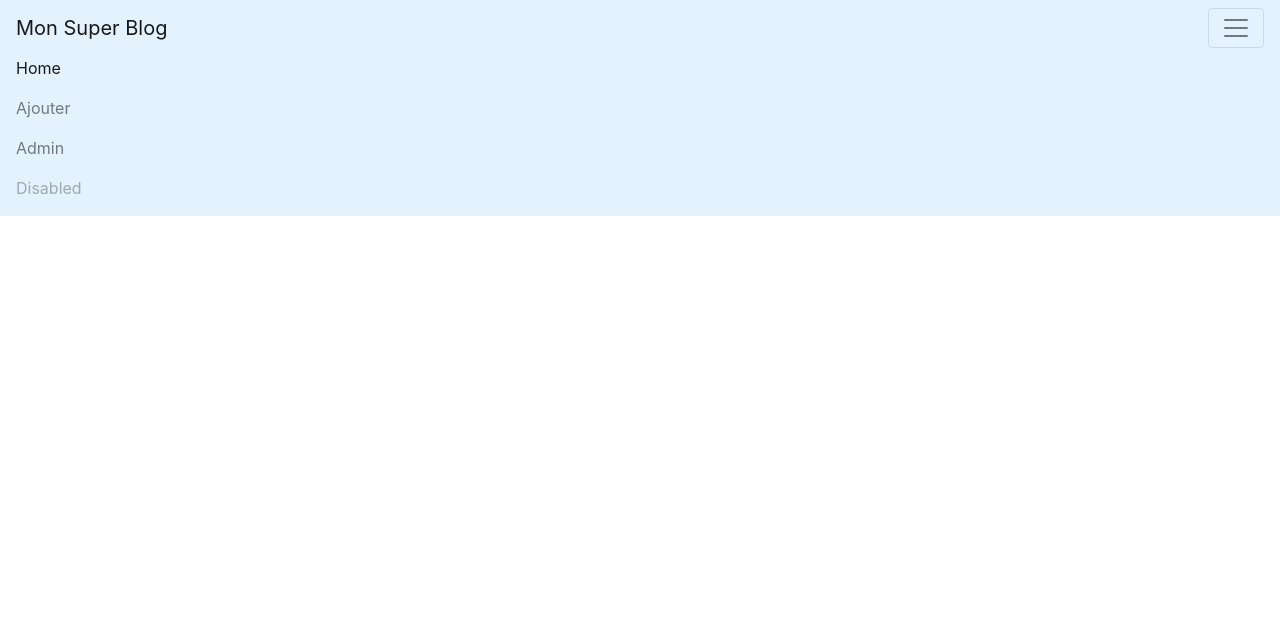
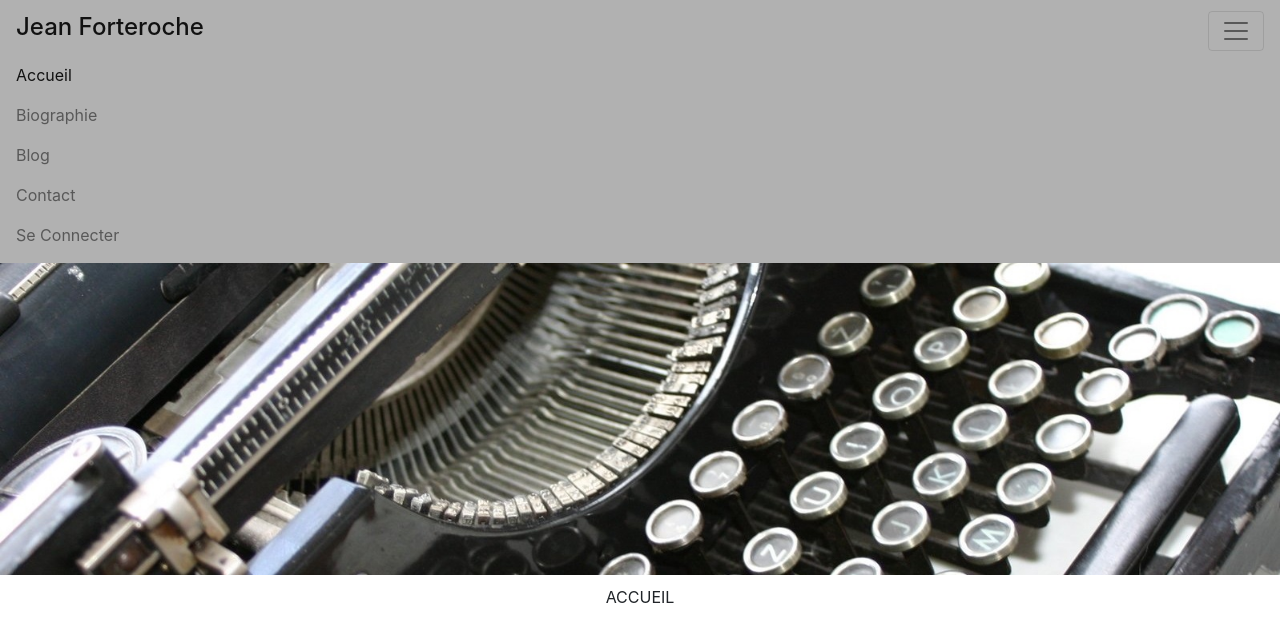
Before and after one commit to ruiruivo83/Creez-un-blog-pour-un-ecrivain, a PHP site: page / in a window 1280 px wide, after a click that opens the changed part. Shown: the top 642 px of the page. Run offline with PHP 8.4, Linux system fonts and the light colour scheme; data that the repository does not hold is empty; some libraries are stand-ins or nearby versions.

Commit message:
New Commit

```diff
--- /dev/null
+++ b/controller/index_controller.php
@@ -0,0 +1,121 @@
+<!-- INDEX CONTROLLER -->
+
+<?php
+
+// IMPORT
+// require "model/fill_list_posts.php";
+// LISTER TOUT LES BILLETS
+
+function accueil()
+{
+    // IMPORT VIEWS
+    $view = file_get_contents("view/_layout.html");
+    $default_code = "ACCUEIL";
+
+    echo ReplaceContent($default_code, $view);
+
+}
+
+function biographie()
+{
+    // IMPORT VIEWS
+    $view = file_get_contents("view/_layout.html");
+    $default_code = "BIOGRAPHIE";
+
+    echo ReplaceContent($default_code, $view);
+}
+
+function blog()
+{
+    // IMPORT VIEWS
+    $view = file_get_contents("view/_layout.html");
+    $default_code = "BLOG";
+
+    echo ReplaceContent($default_code, $view);
+}
+
+function contact()
+{
+    // IMPORT VIEWS
+    $view = file_get_contents("view/_layout.html");
+    $default_code = "CONTACT";
+
+    echo ReplaceContent($default_code, $view);
+}
+
+function se_connecter()
+{
+    // IMPORT VIEWS
+    $view = file_get_contents("view/_layout.html");
+    $default_code = file_get_contents("view/formulaire_default_code.html");
+
+    echo ReplaceContent($default_code, $view);
+}
+
+function acces_admin()
+{
+    // IMPORT VIEWS
+    $view = file_get_contents("view/_layout.html");
+    $default_code = file_get_contents("view/admin_panel_default_code.html");
+    $add_post = file_get_contents("view/add_post_default_code.html");
+
+    $view = ReplaceContent($default_code, $view);
+
+    $view = ReplaceAddPost($add_post, $view);
+
+    $view = ReplacePostList($view);
+
+    echo $view;
+}
+
+// ____________________________________________________________
+// ____________________________________________________________
+
+// UNIVERSAL REPLACE {CONTENT}
+function ReplaceContent($default_code, $view)
+{
+
+    $view = str_replace("{CONTENT}", $default_code, $view);
+    return $view;
+
+}
+
+// UNIVERSAL REPLACE {ADD_POST}
+function ReplaceAddPost($default_code, $view)
+{
+
+    $view = str_replace("{ADD_POST}", $default_code, $view);
+    return $view;
+
+}
+
+// UNIVERSAL REPLACE {POST_LIST}
+function ReplacePostList($view)
+{
+
+    require "model/get_posts.php";
+
+
+    $post_default_code = file_get_contents("view/post_default_code.html");
+
+    $result = get_posts();
+
+    $bloc_billet = "";
+    foreach ($result as $current_result) {
+        $current_billet = $post_default_code;
+        // REPLACE {DATE_BILLET} - BY $current_result["date_creation"] - INSIDE $current_billet
+        $current_billet = str_replace("{POST_DATE}", $current_result["date_creation"], $current_billet);
+        $current_billet = str_replace("{POST_TITLE}", $current_result["titre"], $current_billet);
+        $current_billet = str_replace("{POST_CONTENT}", $current_result["contenu"], $current_billet);
+        $current_billet = str_replace("{ID}", $current_result["id"], $current_billet);
+
+        // AJOUTER ICI LA FONCTION POUR CALCULER LE TOTAL DES COMMENTAIRES DANS LA BD pour chaque billet
+
+        $bloc_billet .= $current_billet;
+    }
+
+    $bloc_billet = str_replace("{POST_LIST}", $bloc_billet, $view);
+
+    return $bloc_billet;
+
+}
--- a/index.php
+++ b/index.php
@@ -3,80 +3,43 @@
 <?php
 
 // IMPORT
-require 'controller/post_controller.php';
+require 'controller/index_controller.php';
 
 if (isset($_GET['action'])) {
 
-    // LIST ALL POSTS
-    if ($_GET['action'] == 'list_posts') {
-
-        list_posts();
+    // ACCUEIL
+    if ($_GET['action'] == 'accueil') {
+        accueil();
     }
 
-    // ADD POST TO DATABASE
-    elseif (($_GET['action'] == 'add_post')) {
-        add_post();
+    // BIOGRAPHIE
+    elseif (($_GET['action'] == 'biographie')) {
+        biographie();
     }
 
-    // SHOW POST DETAILS
-    elseif ($_GET['action'] == 'show_post_details') {
-
-        if (isset($_GET['id']) && $_GET['id'] > 0) {
-            show_post_details($_GET['id']);
-        } else {
-            echo 'Erreur : aucun identifiant de billet envoyé';
-        }
+    // BLOG
+    elseif (($_GET['action'] == 'blog')) {
+        blog();
     }
 
-    // EDIT POST
-    elseif ($_GET['action'] == 'edit_post') {
-
-        if (isset($_GET['id']) && $_GET['id'] > 0) {
-            edit_post($_GET['id']);
-        } else {
-            echo 'Erreur : aucun identifiant de billet envoyé';
-        }
-
+    // CONTACT
+    elseif (($_GET['action'] == 'contact')) {
+        contact();
     }
 
-    // DELETE POST
-    elseif ($_GET['action'] == 'delete_post') {
-
-        if (isset($_GET['id']) && $_GET['id'] > 0) {
-            delete_post($_GET['id']);
-        } else {
-            echo 'Erreur : aucun identifiant de billet envoyé';
-        }
-
+    // SE CONNECTER - ACCES ADMIN
+    elseif ($_GET['action'] == 'se_connecter') {
+        se_connecter();
     }
 
-    // SHOW NEW POST FORM
-    elseif (($_GET['action'] == 'show_new_post_form')) {
-        show_new_post_form();
-    }
 
-    // ADD COMMENT TO POST
-    elseif ($_GET['action'] == 'add_comment') {
-
-        if (isset($_GET['id']) && $_GET['id'] > 0) {
-            if (!empty($_POST['author']) && !empty($_POST['comment'])) {
-                addComment($_GET['id'], $_POST['author'], $_POST['comment']);
-            } else {
-                echo 'Erreur : tous les champs ne sont pas remplis !';
-            }
-        } else {
-            echo 'Erreur : aucun identifiant de billet envoyé';
-        }
-
-    }
-
-    // ACCES ADMIN
-    elseif (($_GET['action'] == 'admin')) {
-        admin();
+    // SE CONNECTER - ACCES ADMIN
+    elseif ($_GET['action'] == 'acces_admin') {
+        acces_admin();
     }
 
 } else {
 
-    list_posts();
+    accueil();
 
 }
--- a/model/add_post.php
+++ b/model/add_post.php
@@ -1,7 +1,33 @@
 <?php
 
-function add_post_model()
-{
-    $add_post_default_code = file_get_contents("view/add_post_default_code.html");
-    return $add_post_default_code;
+require "../config.php";
+
+// DEFINE DATABASE CONNECTION - PDO
+try {
+
+    $bdd = new PDO('mysql:host=localhost;dbname=' . $Database_Name, $Database_User, $Database_Password);
+
+} catch (\Throwable $e) {
+
+    die('Erreur : ' . $e->getMessage());
+
 }
+
+// BOUTON - INSERT TO DATABASE
+if ($_SERVER['REQUEST_METHOD'] == "POST" AND isset($_POST["Titre"])) {
+
+    $Titre = $_POST["Titre"];
+
+    $Contenu = $_POST["Contenu"];
+
+    // PREPARE QUERY - use prepare pour les accents sur les lettres
+
+    $req = $bdd->prepare("INSERT INTO billets(titre, contenu, date_creation) values (?, ?, NOW()) ");
+
+    $req->execute(array($Titre, $Contenu));
+
+    header('Location: ../index.php');
+
+    exit();
+
+}
--- a/public/css/style.css
+++ b/public/css/style.css
@@ -1,12 +1,47 @@
 body {
-    padding-left: 10%;
-    padding-right: 10%;
-    text-align: center;
+    /*padding-left: 10%;
+    padding-right: 10%;*/
+    /* text-align: center; */
     display: block;
     justify-content: center;
 }
 
+.div_post {
+
+}
 
 .input_text {
-    width: 1000px;
+    margin: auto;
+    width: 50rem;
 }
+
+.comments {
+    text-align: left;
+}
+
+.comments .input_text {
+    width: 48rem;
+}
+
+.card_body_comments_container {
+    background-color: aliceblue;
+    width: 99%;
+   margin: auto;
+}
+
+.comments {
+    text-align: left;
+}
+
+.card {
+    margin: auto;
+}
+
+.div_image {
+    margin-bottom: 10px;
+    text-align: center;
+}
+
+img {
+    margin: auto;
+}
--- a/view/_layout.html
+++ b/view/_layout.html
@@ -6,22 +6,34 @@
     <meta charset="utf-8">
     <meta name="viewport" content="width=device-width, initial-scale=1, shrink-to-fit=no">
 
+
     <!-- Bootstrap CSS -->
     <link rel="stylesheet" href="https://stackpath.bootstrapcdn.com/bootstrap/4.3.1/css/bootstrap.min.css"
         integrity="sha384-ggOyR0iXCbMQv3Xipma34MD+dH/1fQ784/j6cY/iJTQUOhcWr7x9JvoRxT2MZw1T" crossorigin="anonymous">
+
+
+    <!-- LOCAL CSS -->
+    <link rel="stylesheet" type="text/css" href="public/css/style.css">
+
 
     <!-- Tiny MCE -->
     <script src="https://cdn.tiny.cloud/1/no-api-key/tinymce/5/tinymce.min.js"></script>
     <script>tinymce.init({ selector: 'textarea' });</script>
 
 
-    <title>Title - Mon Super Blog</title>
+    <!-- FONTAWESOME -->
+    <script src="https://kit.fontawesome.com/8163c01118.js"></script>
+
+
+    <title>Jean Forteroche</title>
 </head>
 
 <body>
 
-    <nav class="navbar navbar-light" style="background-color: #e3f2fd;">
-        <a class="navbar-brand" href="index.php">Mon Super Blog</a>
+    <nav class="navbar navbar-light" style="background-color: #b1b1b1;">
+        <a class="navbar-brand" href="/index.php">
+            <h4>Jean Forteroche</h4>
+        </a>
         <button class="navbar-toggler" type="button" data-toggle="collapse" data-target="#navbarNav"
             aria-controls="navbarNav" aria-expanded="false" aria-label="Toggle navigation">
             <span class="navbar-toggler-icon"></span>
@@ -29,21 +41,27 @@
         <div class="collapse navbar-collapse" id="navbarNav">
             <ul class="navbar-nav">
                 <li class="nav-item active">
-                    <a class="nav-link" href="index.php">Home <span class="sr-only">(current)</span></a>
+                    <a class="nav-link" href="/index.php">Accueil <span class="sr-only">(current)</span></a>
                 </li>
                 <li class="nav-item">
-                    <a class="nav-link" href="index.php?action=add_post">Ajouter</a>
+                    <a class="nav-link" href="/index.php?action=biographie">Biographie</a>
                 </li>
                 <li class="nav-item">
-                    <a class="nav-link" href="index.php?action=admin">Admin</a>
+                    <a class="nav-link" href="/index.php?action=blog">Blog</a>
                 </li>
                 <li class="nav-item">
-                    <a class="nav-link disabled" href="#">Disabled</a>
+                    <a class="nav-link" href="/index.php?action=contact">Contact</a>
+                </li>
+                <li class="nav-item">
+                    <a class="nav-link" href="/index.php?action=se_connecter">Se Connecter</a>
                 </li>
             </ul>
         </div>
     </nav>
 
+    <div class="div_image">
+        <img src="public/images/typewriter-1240422.jpg" class="img-fluid" alt="Responsive image">
+    </div>
 
     <div class="text-center">
         <div>
--- a/view/add_post_default_code.html
+++ b/view/add_post_default_code.html
@@ -1,7 +1,7 @@
-<form action="model/add_post_sendpost.php" method="post" class="form-example">
+<form action="model/add_post.php" method="post" class="form-example">
 
     <div class="form-example">
-        <label for="name">Titre du billet: </label>
+        <label for="name">NOUVEAU BILLET: </label>
         <input type="text" name="Titre" id="Titre" required>
     </div>
 
@@ -14,7 +14,7 @@
     </div>
 
     <div class="form-example">
-        <input type="submit" value="Valider">
+        <input type="submit" value="AJOUTER">
     </div>
 
 </form>
--- /dev/null
+++ b/view/index_default_code.html
@@ -0,0 +1 @@
+index default code
--- a/view/post_default_code.html
+++ b/view/post_default_code.html
@@ -1,14 +1,47 @@
-<div class="card" style="width: 50rem;">
+<div class="card div_post" style="width: 50rem;">
     <div class="card-body">
-        <h5 class="card-title"><em>{TITRE_BILLET}</em> <br>
-            <h6> Crée le {DATE_BILLET}</h6>
+        <h5 class="card-title"><em>{POST_TITLE}</em> <br>
+            <h6> Billet crée le {POST_DATE}</h6>
         </h5>
-        <p class="card-text">{CONTENU_BILLET}</p>
+        <p class="card-text">{POST_CONTENT}</p>
 
-        <a href="index.php?action=edit_post&id={ID}" class="btn btn-primary">Editer</a>
+        <a href="index.php?action=edit_post&id={ID}" class="btn btn-secondary">Editer</a>
 
-        <a href="index.php?action=delete_post&id={ID}" class="btn btn-primary">Supprimer</a>
+        <a href="index.php?action=delete_post&id={ID}" class="btn btn-danger">Supprimer</a>
 
+    </div>
+    <div class="card-body card_body_comments_container">
+
+        <div class="comments">
+            <form action="model/add_comment.php" method="post" class="form-example">
+
+
+
+                <div class="form-example">
+
+                    <div>
+                        <label for="name">Commentaires: </label>
+                    </div>
+
+                    <div class="form-example">
+                        <label for="name">User Name: </label>
+                        <input type="text" name="UserName" id="UserName" required>
+                    </div>
+
+                    <div class="input_text">
+                        <textarea id="textarea" name="Contenu" required></textarea>
+                    </div>
+
+                </div>
+
+                <div class="form-example validate">
+                    <input type="submit" value="Valider">
+                </div>
+
+            </form>
+        </div>
+
+        {COMMENTS_BODY}
     </div>
 </div>
 <br>
```
Also changed, not shown: model/admin_validation.php (added, +16 -0 lines), model/get_posts.php (added, +26 -0 lines), view/admin_panel_default_code.html (added, +7 -0 lines), view/comment_default_code.html (added, +10 -0 lines), view/formulaire_default_code.html (added, +11 -0 lines), public/images/1119167-download-free-fantasy-nature-wallpapers-1920x1200-for-mobile.jpg (added), public/images/typewriter-1240422.jpg (added), 1 other file.
